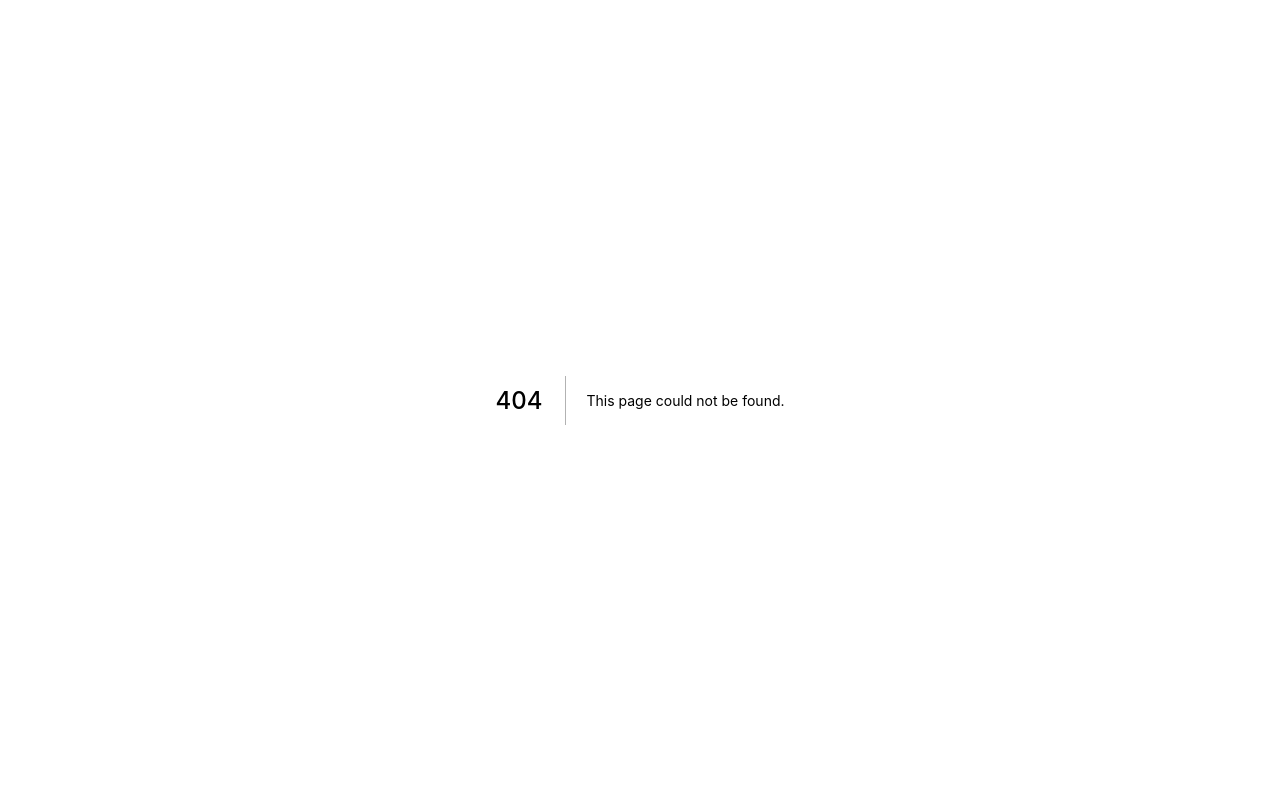
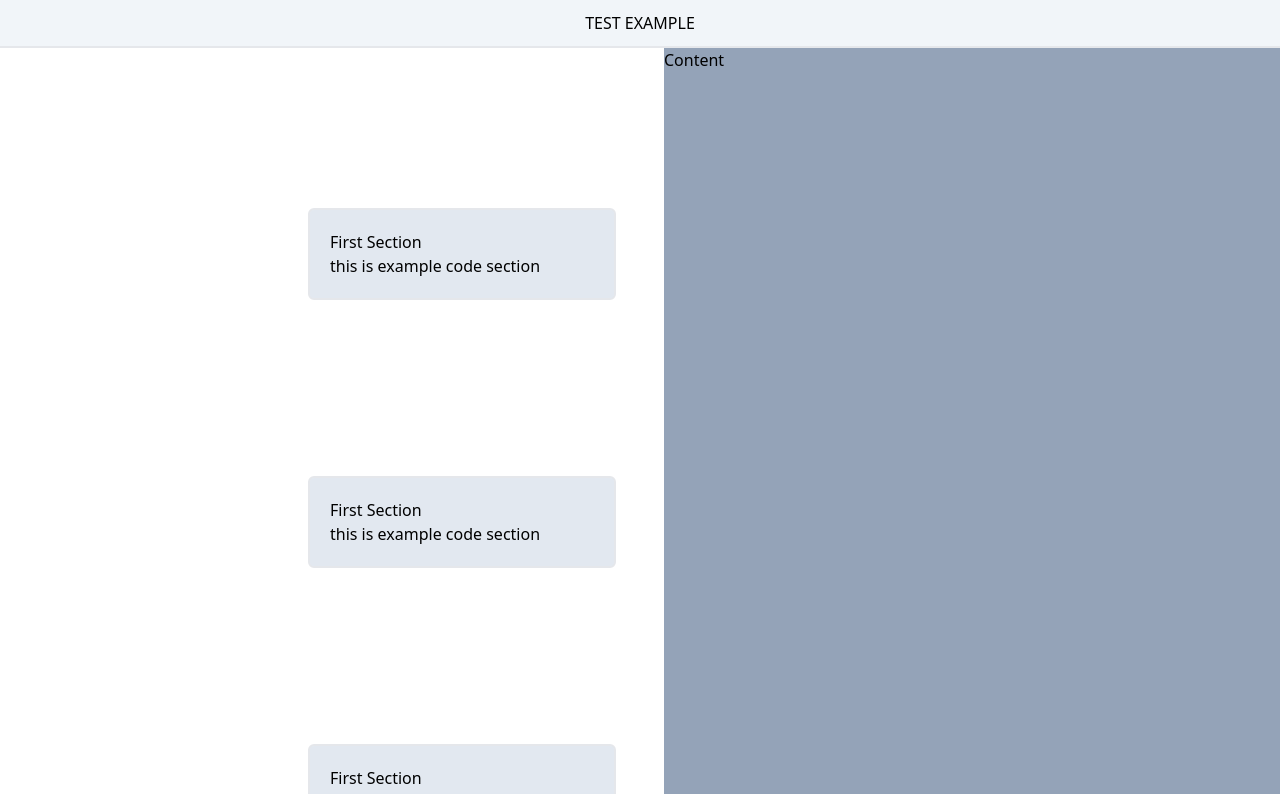
Before and after one commit to peanudge/one-tool, a Next.js app: page /code/example in a window 1280 px wide. Before the commit this address had no page. Shown: the top 794 px of the page. Built offline with nearby package versions, Linux system fonts and the light colour scheme.

Commit message:
:sparkles: Appeal Code Simple Layout With CSS

```diff
--- a/pages/_app.tsx
+++ b/pages/_app.tsx
@@ -1,7 +1,15 @@
 import '../styles/globals.css';
 
 function MyApp({ Component, pageProps }) {
-    return <Component {...pageProps} />;
+    return (
+        <div className="flex flex-col">
+            <div className="w-full h-12" />
+            <div className="border-b-2 w-full h-12 fixed flex justify-center items-center bg-slate-100 z-50">
+                TEST EXAMPLE
+            </div>
+            <Component {...pageProps} />
+        </div>
+    );
 }
 
 export default MyApp;
--- /dev/null
+++ b/pages/code/example.tsx
@@ -0,0 +1,48 @@
+import React, { useEffect } from 'react';
+import { Step, StepGroup } from '../../types/client.type';
+
+const stepGroup: StepGroup = {
+    steps: []
+};
+
+const section: Step = {
+    title: 'First Section',
+    description: 'this is example code section',
+    content: {
+        type: 'code',
+        codes: ['function hi() {', ' const a = 1;', ' return a;', '}'],
+        mark: { 0: { textColor: 'red', bgColor: 'white' } }
+    }
+};
+for (let i = 0; i < 10; i++) {
+    stepGroup.steps.push(section);
+}
+
+const Example = () => {
+    return (
+        <>
+            <div className="flex-1 flex flex-col w-full">
+                <div className="flex flex-row">
+                    <div className="flex-1 flex flex-col items-end mr-12 mt-40">
+                        {stepGroup.steps.map((section, idx) => (
+                            <div
+                                key={idx}
+                                className="w-1/2 p-5 rounded-md border-2 mb-44 bg-slate-200 sticky">
+                                <p>{section.title}</p>
+                                <p>{section.description}</p>
+                            </div>
+                        ))}
+                        <div className="min-h-screen -mt-80 w-full" />
+                    </div>
+                    <div className="flex-1">
+                        <div className="sticky top-12 w-full bg-slate-400 min-h-screen">
+                            Content
+                        </div>
+                    </div>
+                </div>
+            </div>
+        </>
+    );
+};
+
+export default Example;
--- a/pages/index.tsx
+++ b/pages/index.tsx
@@ -2,16 +2,14 @@ import Head from 'next/head';
 
 export default function Home() {
     return (
-        <div className="flex flex-col items-center justify-center min-h-screen py-2">
+        <>
             <Head>
                 <title>OneTool</title>
                 <link rel="icon" href="/favicon.ico" />
             </Head>
-            <main className="bg-blue-600 w-1/2 flex">
-                <div className="mx-auto bg-blue-600">
-                    <h1 className="text-white text-xl">One Tool</h1>
-                </div>
+            <main className="bg-white dark:bg-slate-800 rounded-lg px-6 py-8 ring-1 ring-slate-900/5 shadow-xl w-12/12 sm:w-3/4 md:w-1/2">
+                <div>HOME</div>
             </main>
-        </div>
+        </>
     );
 }
```
Also changed, not shown: types/client.type.ts (added, +34 -0 lines), pages/code/README.md.
